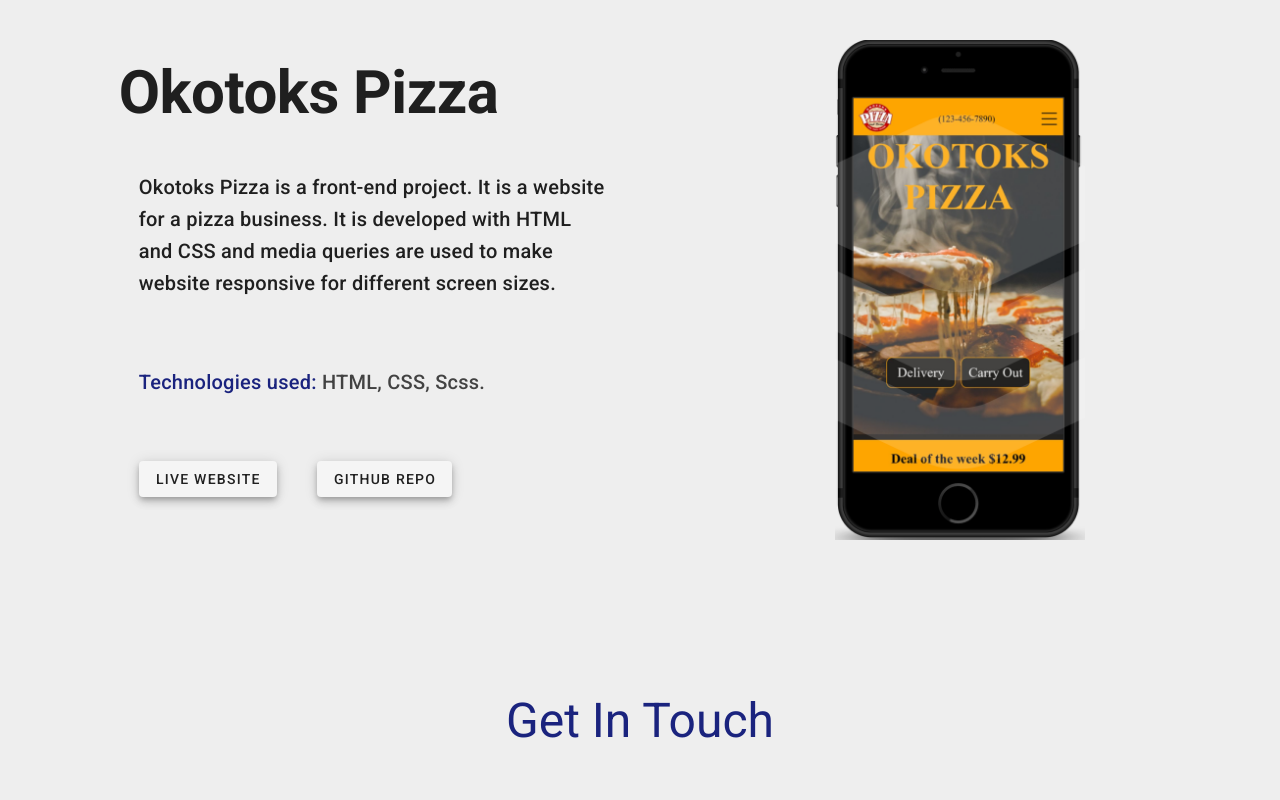
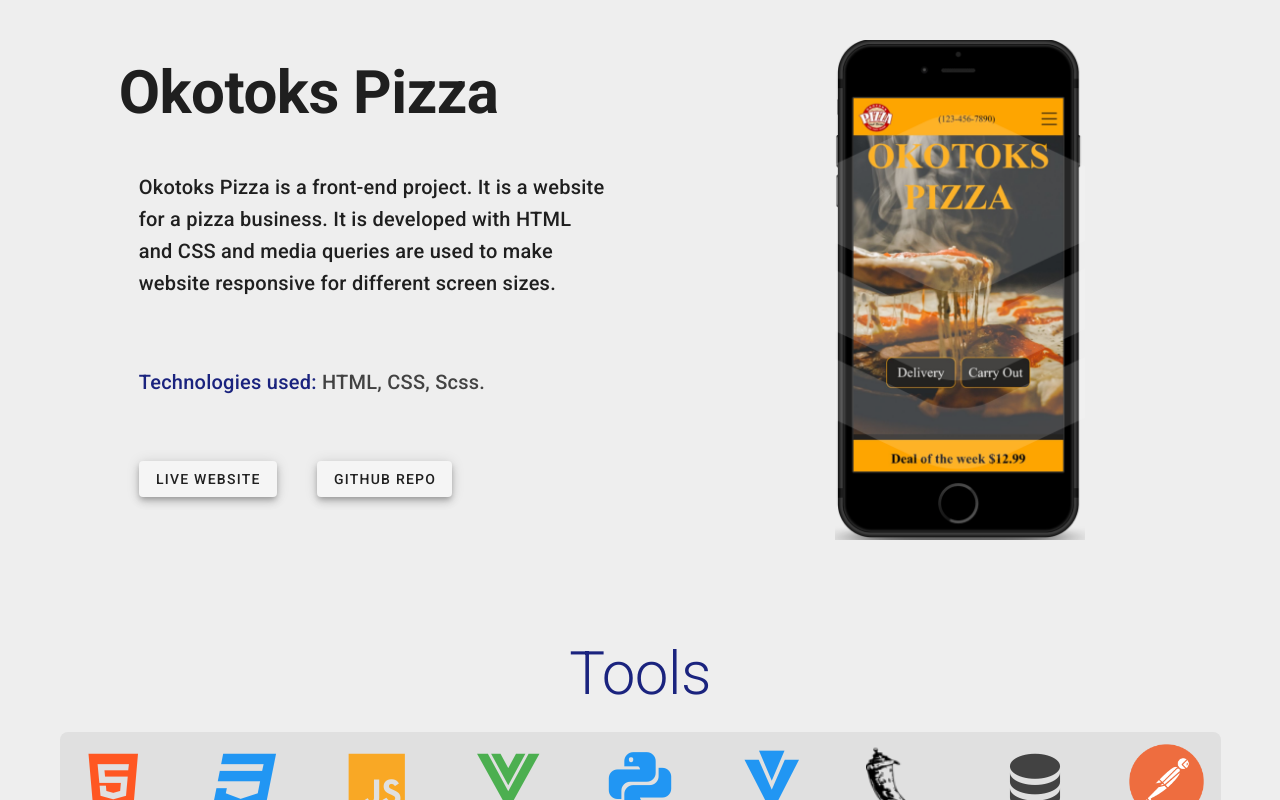
Before and after one commit to satindersingh472/satinder_portfolio, a Vue app: page / in a window 1280 px wide. Shown: the part 2000-2800 px from the top of the page. Built offline with nearby package versions, Linux system fonts and the light colour scheme; a web font is replaced by a local one.

Commit message:
worked_on_tools

```diff
--- /dev/null
+++ b/src/components/toolKit.vue
@@ -0,0 +1,59 @@
+<template>
+  <div>
+    <v-container>
+      <v-row justify="center">
+        <p class="indigo--text text--darken-4 my-10 text-h2">
+          Tools
+        </p>
+      </v-row>
+      <v-card flat class="rounded-lg grey lighten-2 ">
+        <v-row justify="center" >
+          <v-col   style="display:grid;place-items:center;" >
+            <v-icon class="deep-orange--text" size="75">
+              mdi-language-html5
+            </v-icon>
+            <p class="text-h6" >HTML</p>
+          </v-col>
+          <v-col style="display:grid;place-items:center;" >
+            <v-icon class="blue--text" size="75" >mdi-language-css3</v-icon>
+            <p class="text-h6">CSS3</p>
+          </v-col>
+          <v-col style="display:grid;place-items:center;" >
+            <v-icon class="yellow--text text--darken-3 " size="75" >mdi-language-javascript</v-icon>
+            <p class="text-h6">Javascript</p>
+          </v-col>
+          <v-col style="display:grid;place-items:center;" >
+            <v-icon class="green--text" size="75" >mdi-vuejs</v-icon>
+            <p class="text-h6">VueJs</p>
+          </v-col>
+          <v-col style="display:grid;place-items:center;" >
+            <v-icon class="blue--text" size="75" >mdi-language-python</v-icon>
+            <p class="text-h6">Python</p>
+          </v-col>
+          <v-col style="display:grid;place-items:center;" >
+            <v-icon class="blue--text" size="75" >mdi-vuetify</v-icon>
+            <p class="text-h6">Vuetify</p>
+          </v-col>
+          <v-col style="display:grid;place-items:center;" >
+            <v-img src="@/assets/flask.png" contain max-height="75" max-width="75" width="100%" ></v-img>
+            <p class="text-h6">Flask</p>
+          </v-col>
+          <v-col style="display:grid;place-items:center;" >
+        <v-icon class="grey--text text--darken-3 " size="75" >mdi-database</v-icon>
+            <p class="text-h6">Maridb</p>
+          </v-col>
+          <v-col style="display:grid;place-items:center;" >
+            <v-img src="@/assets/postman.webp" contain max-height="75" max-width="75" width="100%"  ></v-img>
+            <p class="text-h6">Postman</p>
+          </v-col>
+        </v-row>
+      </v-card>
+    </v-container>
+  </div>
+</template>
+
+<script>
+export default {}
+</script>
+
+<style lang="scss" scoped></style>
--- a/src/views/homePage.vue
+++ b/src/views/homePage.vue
@@ -2,6 +2,7 @@
     <div>
         <about-satinder ></about-satinder>
         <projects-satinder></projects-satinder>
+        <tool-kit></tool-kit>
         <contact-form ></contact-form>
 
     </div>
@@ -11,13 +12,16 @@
 import AboutSatinder from "@/components/aboutSatinder.vue";
 import ProjectsSatinder from '@/components/projectsSatinder.vue'
 import ContactForm from '@/components/contactForm.vue'
+import ToolKit from '@/components/toolKit.vue';
 
     export default {
         components:{
             AboutSatinder,
             ProjectsSatinder,
-            ContactForm
+            ContactForm,
+                 ToolKit
         }
+  ,
 
     }
 </script>
```
